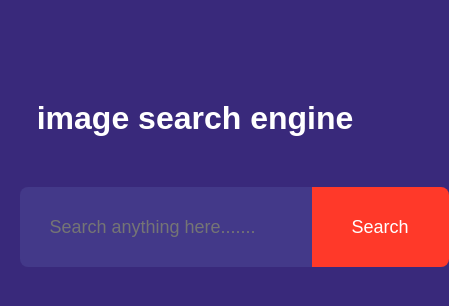
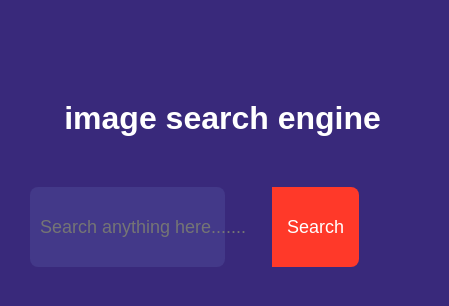
Before and after one commit to rohitanchal/image-search-engine, a plain HTML site: page index.html in a window 390 px wide. Shown: the whole page, 449 px wide, since content can reach past the window. Drawn offline with Linux system fonts and the light colour scheme.

Commit message:
add mediaQuery for phone

```diff
--- a/style.css
+++ b/style.css
@@ -82,3 +82,52 @@ form button {
     object-fit: cover;
     border-radius: 5px;
 }
+
+
+/* Media query */
+
+
+/* Media query for phones */
+
+@media (max-width: 767px) {
+    h1 {
+        padding: 0 0 0 55px;
+        text-align: center;
+        font-weight: 600;
+    }
+    form {
+        width: 50%;
+        max-width: 240px;
+        margin: 0 0 0 30px;
+        height: 80px;
+        background: #433989;
+        display: flex;
+        align-items: center;
+        border-radius: 8px;
+    }
+    form input {
+        flex: 1;
+        height: 70%;
+        border: 0;
+        outline: 0;
+        background: transparent;
+        color: #fff;
+        font-size: 18px;
+        padding: 0 0 0 10px;
+    }
+    form button {
+        padding: 0 15px 0 15px;
+    }
+    #search-result {
+        margin: 35px 37px 25px 42px;
+        display: grid;
+        grid-template-columns: 1fr 1fr;
+        grid-gap: 15px;
+    }
+    #search-result img {
+        width: 100%;
+        height: 230px;
+        object-fit: cover;
+        border-radius: 5px;
+    }
+}
```
